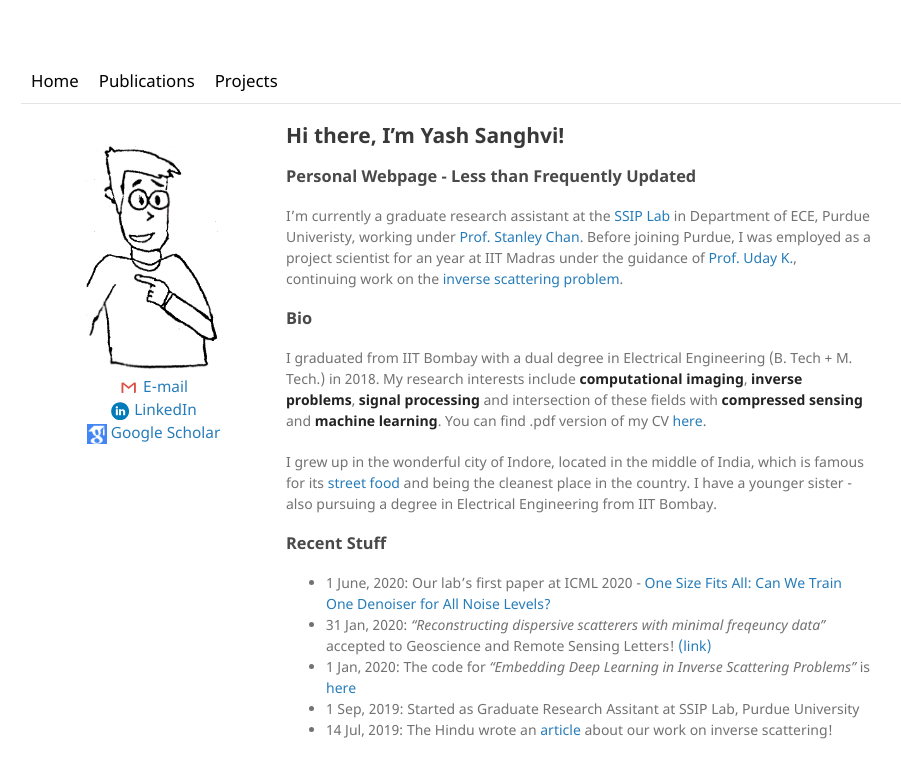
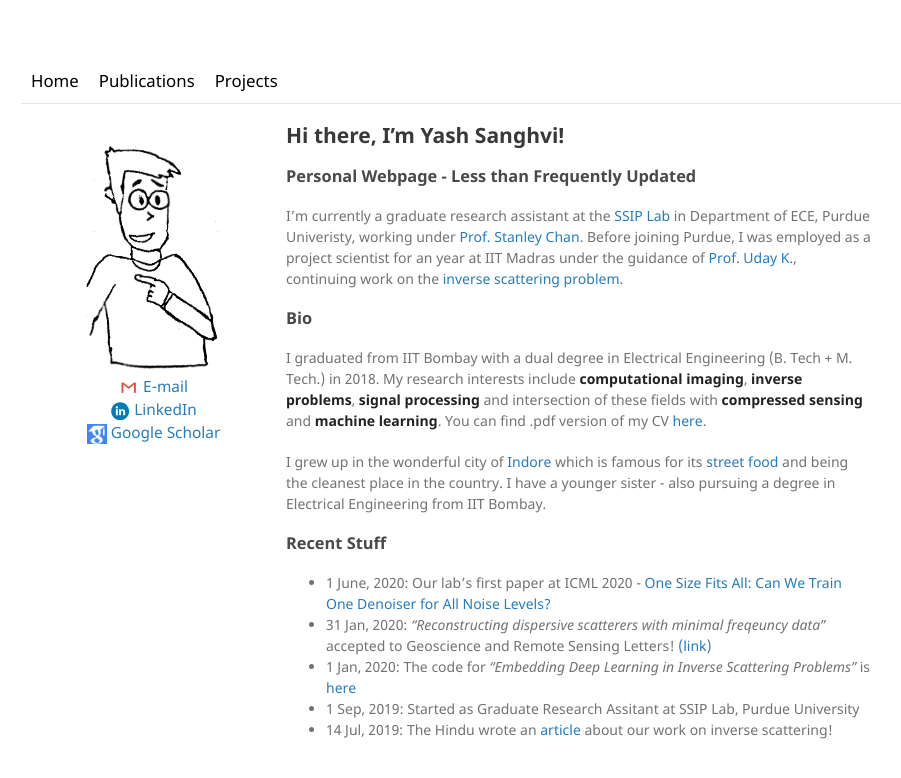
Before and after one commit to sanghviyashiitb/sanghviyashiitb.github.io, a Jekyll site: the page built from index.md, in a window 1280 px wide. Shown: the top 778 px of the page, without its empty margins (119-1020 px from the left). Built offline with Jekyll 4.4.1, drawn with Linux system fonts in a browser that asks for light colours.

Commit message:
Update index.md

```diff
--- a/index.md
+++ b/index.md
@@ -10,7 +10,7 @@ I'm currently a graduate research assistant at the [SSIP Lab](https://engineerin
 I graduated from IIT Bombay with a dual degree in Electrical Engineering (B. Tech + M. Tech.) in 2018. My research interests include **computational imaging**, **inverse problems**, **signal processing** and intersection of these fields with **compressed sensing** and **machine learning**.
 You can find .pdf version of my CV [here](/Sanghvi_CV.pdf).
 
-I grew up in the wonderful city of Indore, located in the middle of India, which is famous for its [street food](https://www.youtube.com/watch?v=GDr2k9NbrHE) and being the cleanest place in the country. I have a younger sister - also pursuing a degree in Electrical Engineering from IIT Bombay.
+I grew up in the wonderful city of [Indore](https://goo.gl/maps/xwvc1zmCZwg5jVP27) which is famous for its [street food](https://www.youtube.com/watch?v=GDr2k9NbrHE) and being the cleanest place in the country. I have a younger sister - also pursuing a degree in Electrical Engineering from IIT Bombay.
 
 ### Recent Stuff
 * 1 June, 2020: Our lab's first paper at ICML 2020 - [One Size Fits All: Can We Train One Denoiser for All Noise Levels?](https://arxiv.org/abs/2005.09627)
```
